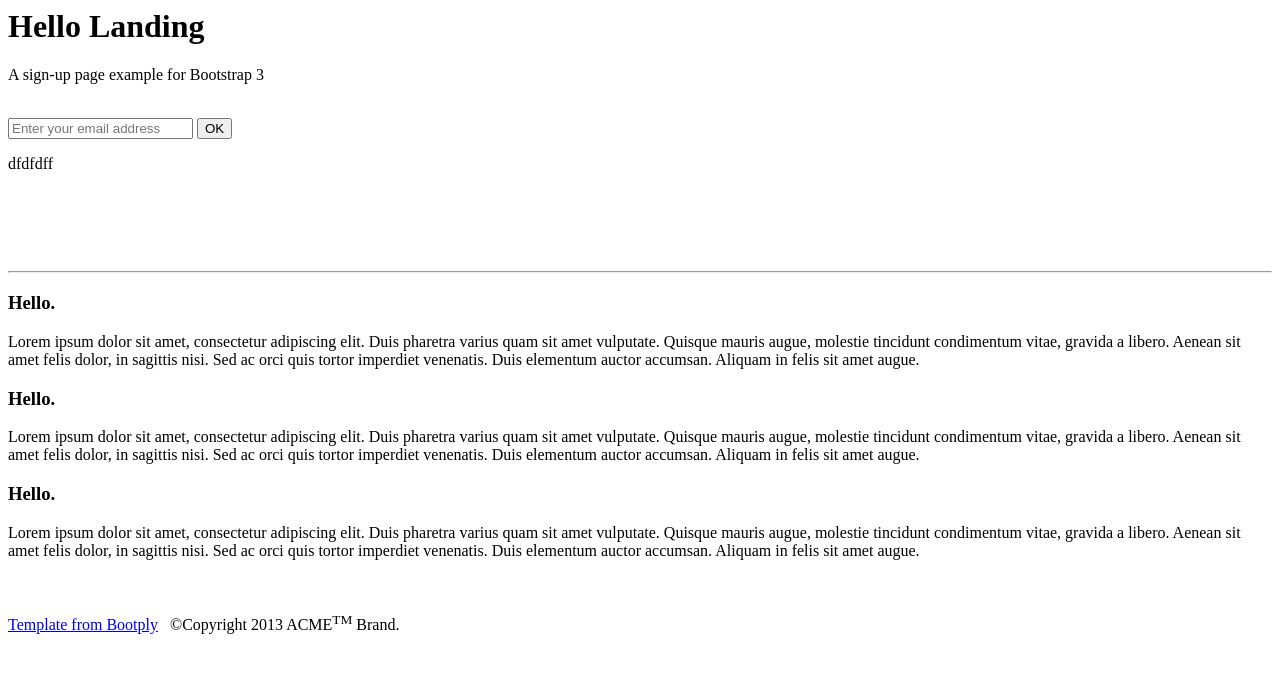
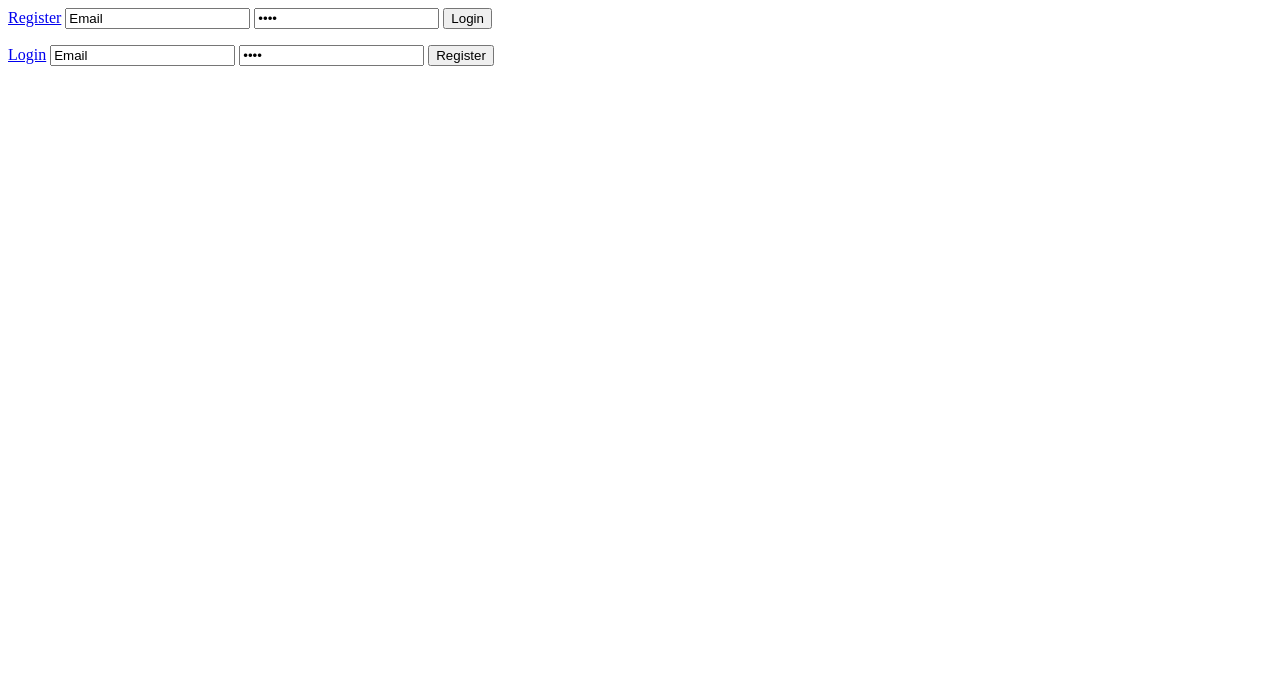
Before and after one commit to hyunmin90/secondhandwiki, a Django app: page / in a window 1280 px wide. Shown: the top 685 px of the page. Run offline with Django 3.2, Linux system fonts and the light colour scheme; parts of the project's set-up code (start-up, migrations or seed data) failed here and were passed over; some libraries are stand-ins or nearby versions.

Commit message:
landingadded

```diff
--- a/manhattan/templates/landing.html
+++ b/manhattan/templates/landing.html
@@ -1,79 +1,37 @@
 
-<div class="container-full">
+<html>
+    <head>
+        <meta charset="utf-8" />
+        <title>Welcome to 2hand wiki</title>
 
-      <div class="row">
+        <!-- Our CSS stylesheet file -->
+        <link rel="stylesheet" href="assets/css/styles.css" />
 
-        <div class="col-lg-12 text-center v-center">
+        <!--[if lt IE 9]>
+          <script src="http://html5shiv.googlecode.com/svn/trunk/html5.js"></script>
+        <![endif]-->
+    </head>
 
-          <h1>Hello Landing</h1>
-          <p class="lead">A sign-up page example for Bootstrap 3</p>
+    <body>
 
-          <br>
-
-          <form class="col-lg-12">
-            <div class="input-group input-group-lg col-sm-offset-4 col-sm-4">
-              <input type="text" class="center-block form-control input-lg" title="Enter you email." placeholder="Enter your email address">
-              <span class="input-group-btn"><button class="btn btn-lg btn-primary" type="button">OK</button></span>
-            </div>
-          </form>dfdfdff
-        </div>
-
-      </div> <!-- /row -->
-
-  	  <div class="row">
-
-        <div class="col-lg-12 text-center v-center" style="font-size:39pt;">
-          <a href="#"><i class="icon-google-plus"></i></a> <a href="#"><i class="icon-facebook"></i></a>  <a href="#"><i class="icon-twitter"></i></a> <a href="#"><i class="icon-github"></i></a> <a href="#"><i class="icon-pinterest"></i></a>
-        </div>
-
-      </div>
-
-  	<br><br><br><br><br>
-
-</div> <!-- /container full -->
-
-<div class="container">
-
-  	<hr>
-
-  	<div class="row">
-        <div class="col-md-4">
-          <div class="panel panel-default">
-            <div class="panel-heading"><h3>Hello.</h3></div>
-            <div class="panel-body">Lorem ipsum dolor sit amet, consectetur adipiscing elit. Duis pharetra varius quam sit amet vulputate.
-            Quisque mauris augue, molestie tincidunt condimentum vitae, gravida a libero. Aenean sit amet felis
-            dolor, in sagittis nisi. Sed ac orci quis tortor imperdiet venenatis. Duis elementum auctor accumsan.
-            Aliquam in felis sit amet augue.
-            </div>
-          </div>
-        </div>
-      	<div class="col-md-4">
-        	<div class="panel panel-default">
-            <div class="panel-heading"><h3>Hello.</h3></div>
-            <div class="panel-body">Lorem ipsum dolor sit amet, consectetur adipiscing elit. Duis pharetra varius quam sit amet vulputate.
-            Quisque mauris augue, molestie tincidunt condimentum vitae, gravida a libero. Aenean sit amet felis
-            dolor, in sagittis nisi. Sed ac orci quis tortor imperdiet venenatis. Duis elementum auctor accumsan.
-            Aliquam in felis sit amet augue.
-            </div>
-          </div>
-        </div>
-      	<div class="col-md-4">
-        	<div class="panel panel-default">
-            <div class="panel-heading"><h3>Hello.</h3></div>
-            <div class="panel-body">Lorem ipsum dolor sit amet, consectetur adipiscing elit. Duis pharetra varius quam sit amet vulputate.
-            Quisque mauris augue, molestie tincidunt condimentum vitae, gravida a libero. Aenean sit amet felis
-            dolor, in sagittis nisi. Sed ac orci quis tortor imperdiet venenatis. Duis elementum auctor accumsan.
-            Aliquam in felis sit amet augue.
-            </div>
-          </div>
-        </div>
+    <div id="formContainer">
+      <form id="login" method="post" action="./">
+        <a href="#" id="flipToRegister" class="flipLink">Register</a>
+        <input type="text" name="loginEmail" id="loginEmail" value="Email" />
+        <input type="password" name="loginPass" id="loginPass" value="pass" />
+        <input type="submit" name="submit" value="Login" />
+      </form>
+      <form id="register" method="post" action="./">
+        <a href="#" id="flipToLogin" class="flipLink">Login</a>
+        <input type="text" name="registerEmail" id="loginEmail" value="Email" />
+        <input type="password" name="register" id="loginPass" value="pass" />
+        <input type="submit" name="submit" value="Register" />
+      </form>
     </div>
 
-	<div class="row">
-        <div class="col-lg-12">
-        <br><br>
-          <p class="pull-right"><a href="http://www.bootply.com">Template from Bootply</a> &nbsp; ©Copyright 2013 ACME<sup>TM</sup> Brand.</p>
-        <br><br>
-        </div>
-    </div>
-</div>
+              <!-- JavaScript includes -->
+    <script src="http://code.jquery.com/jquery-1.7.1.min.js"></script>
+    <script src="assets/js/script.js"></script>
+
+    </body>
+</html>
```
